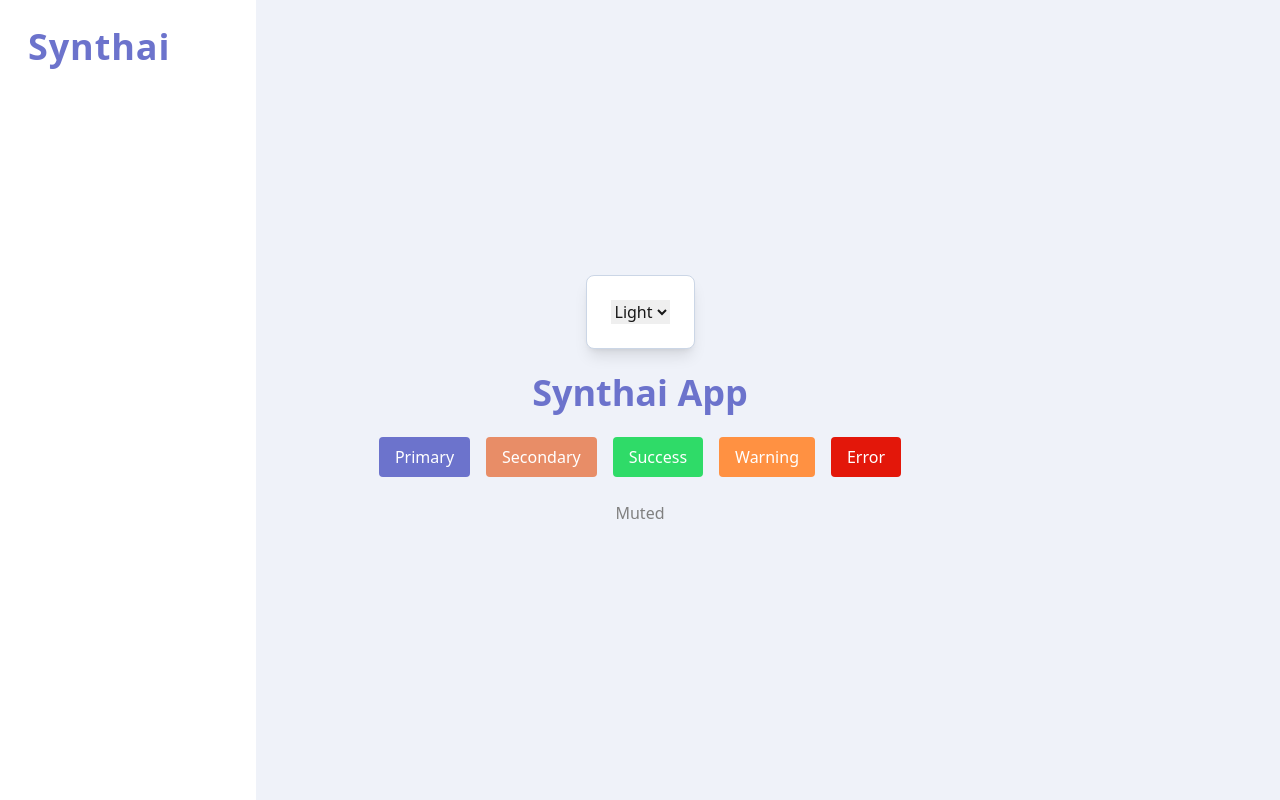
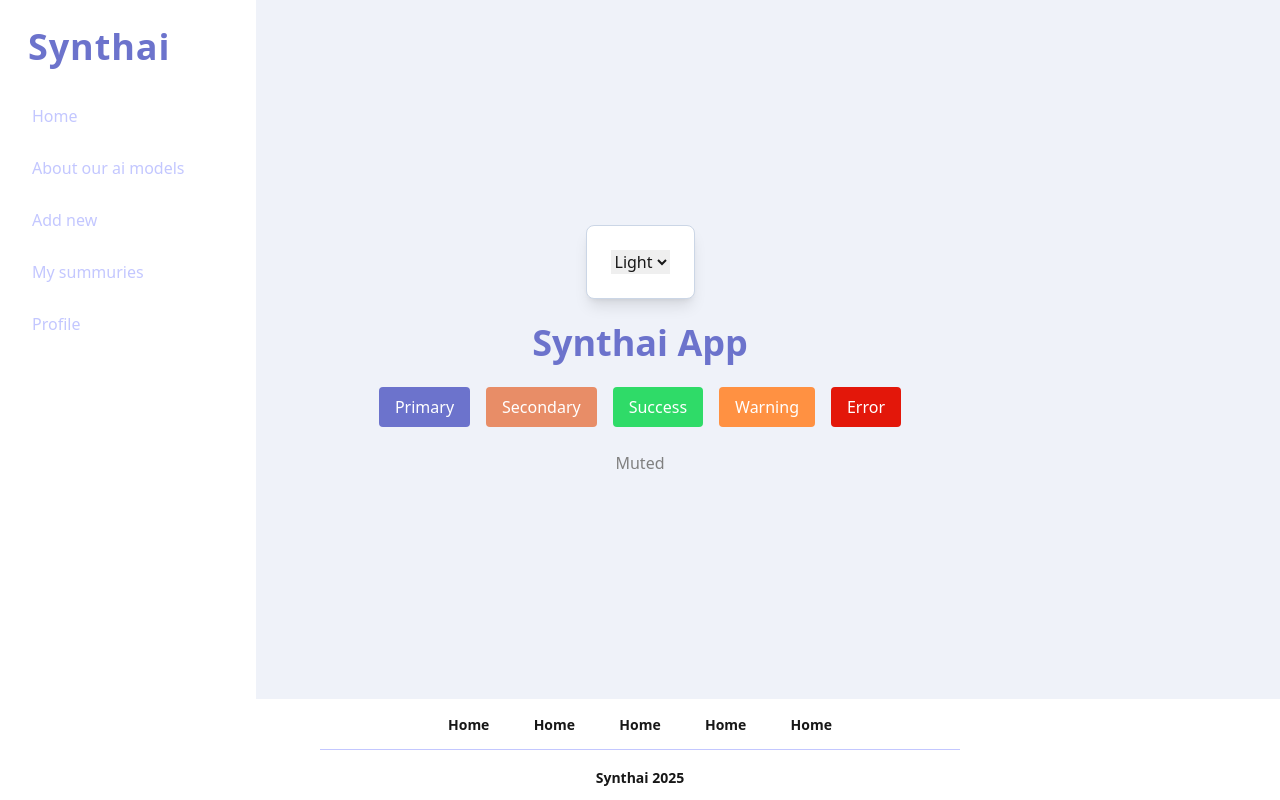
Before and after one commit to fabilier228/ai.synthai.src.frontend, a Next.js app: page / in a window 1280 px wide. Built offline with nearby package versions, Linux system fonts and the light colour scheme.

Commit message:
fix: repair combine nav and footer

```diff
--- a/src/app/page.tsx
+++ b/src/app/page.tsx
@@ -4,24 +4,25 @@ import Navbar from "@/components/Navbar";
 
 export default function Home() {
   return (
-    <div className="h-full w-full flex flex-col items-center justify-center gap-y-6 p-8">
+    <div className="min-h-screen flex flex-col justify-between">
+      <div className="flex-1 h-full w-full flex flex-col items-center justify-center gap-y-6 p-8">
         <div className="bg-surface p-6 rounded-lg border border-outline shadow-lg">
           <ThemeToggle />
         </div>
-
         <h1 className="text-primary text-4xl font-bold"> Synthai App</h1>
-
         <div className="flex gap-4 flex-wrap justify-center">
           <div className="bg-primary text-white px-4 py-2 rounded">Primary</div>
-        <div className="bg-secondary text-white px-4 py-2 rounded">Secondary</div>
+          <div className="bg-secondary text-white px-4 py-2 rounded">
+            Secondary
+          </div>
           <div className="bg-success text-white px-4 py-2 rounded">Success</div>
           <div className="bg-warning text-white px-4 py-2 rounded">Warning</div>
           <div className="bg-error text-white px-4 py-2 rounded">Error</div>
         </div>
-
-      <p className="text-muted text-center max-w-md">
-        Muted
-        </p>
+        <p className="text-muted text-center max-w-md">Muted</p>
+      </div>
+      <Footer />
+      <Navbar />
     </div>
   );
 }
```
Lines whose indentation alone changed are shown as unchanged.
